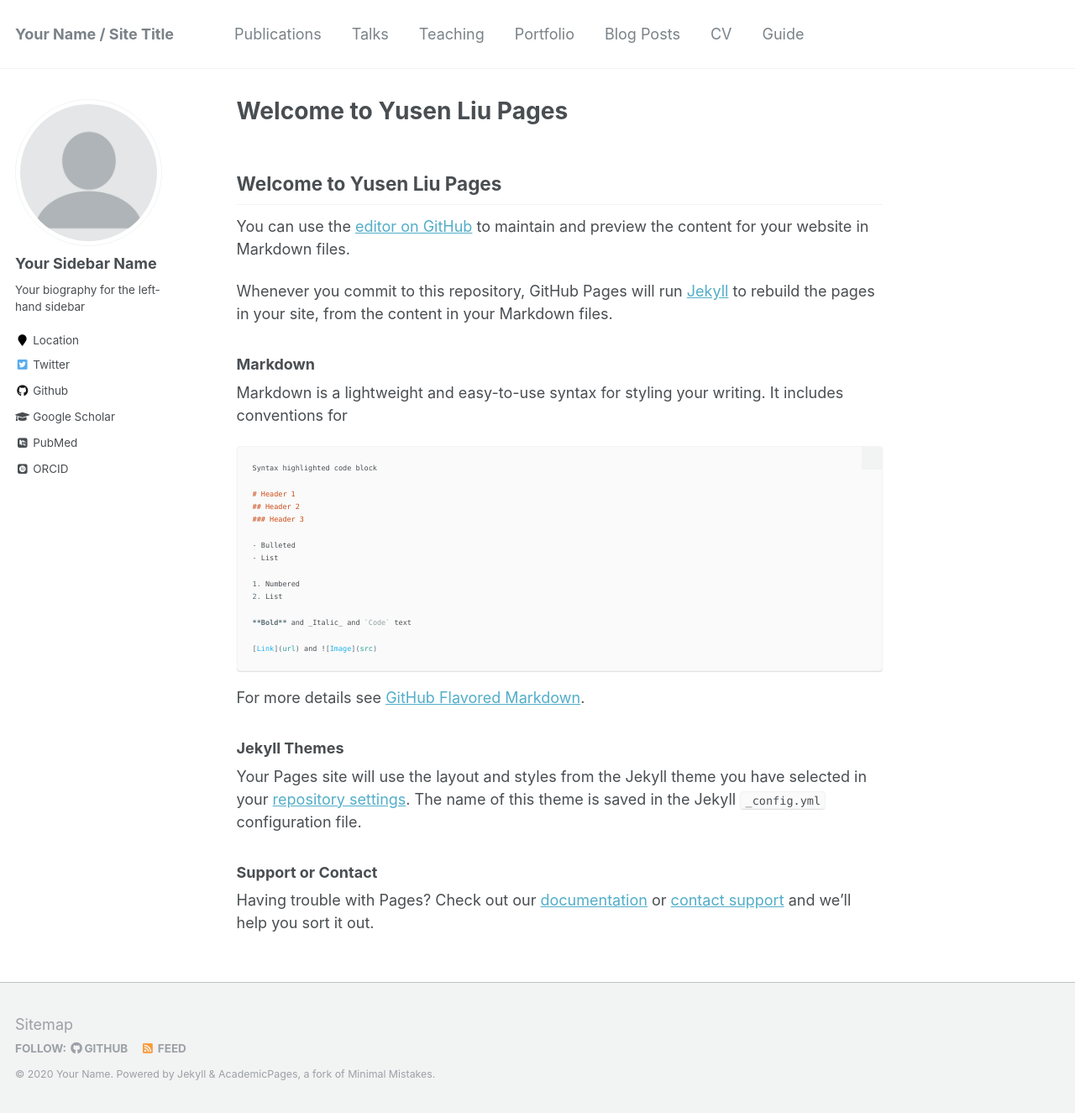
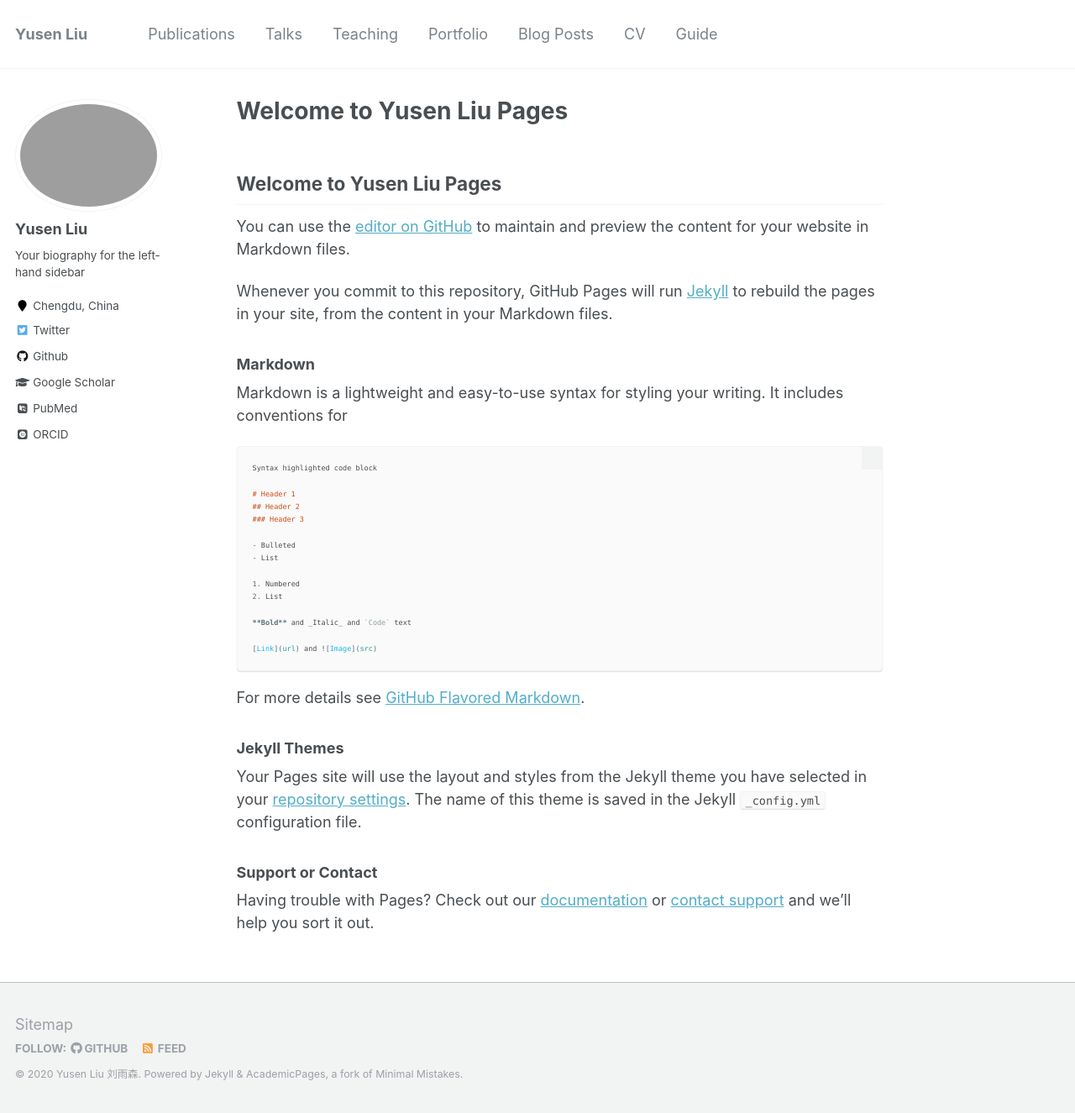
Before and after one commit to JasonLiuys/JasonLiuys, a Jekyll site: the page built from index.md, in a window 1280 px wide and 1325 px high. Shown: the whole window at 84% size. Built offline with Jekyll 4.4.1, drawn with Linux system fonts in a browser that asks for light colours; some web fonts are replaced; our own code applies the rules of GitHub Pages for plain Markdown files.

Commit message:
Update _config.yml

```diff
--- a/_config.yml
+++ b/_config.yml
@@ -7,13 +7,13 @@
 
 # Site Settings
 locale                   : "en-US"
-title                    : "Your Name / Site Title"
+title                    : "Yusen Liu"
 title_separator          : "-"
-name                     : &name "Your Name"
+name                     : &name "Yusen Liu 刘雨森"
 description              : &description "personal description"
-url                      : https://academicpages.github.io # the base hostname & protocol for your site e.g. "https://mmistakes.github.io"
+url                      : https://https://jasonliuys.github.io/JasonLiuys # the base hostname & protocol for your site e.g. "https://mmistakes.github.io"
 baseurl                  : "" # the subpath of your site, e.g. "/blog"
-repository               : "academicpages/academicpages.github.io"
+repository               : "jasonliuys/jasonliuys"
 teaser                   :  # filename of teaser fallback teaser image placed in /images/, .e.g. "500x300.png"
 breadcrumbs              : false # true, false (default)
 words_per_minute         : 160
@@ -80,10 +80,10 @@ analytics:
 
 # Site Author
 author:
-  name             : "Your Sidebar Name"
-  avatar           : "profile.png"
+  name             : "Yusen Liu"
+  avatar           : "photo.jpg"
   bio              : "Your biography for the left-hand sidebar"
-  location         : "Location"
+  location         : "Chengdu, China"
   employer         :
   pubmed           : "https://www.ncbi.nlm.nih.gov/pubmed/?term=john+snow"
   googlescholar    : "http://yourfullgooglescholarurl.com"
@@ -96,7 +96,7 @@ author:
   flickr           :
   facebook         :
   foursquare       :
-  github           : "academicpages"
+  github           : "JasonLiuys"
   google_plus      :
   keybase          :
   instagram        :
```
